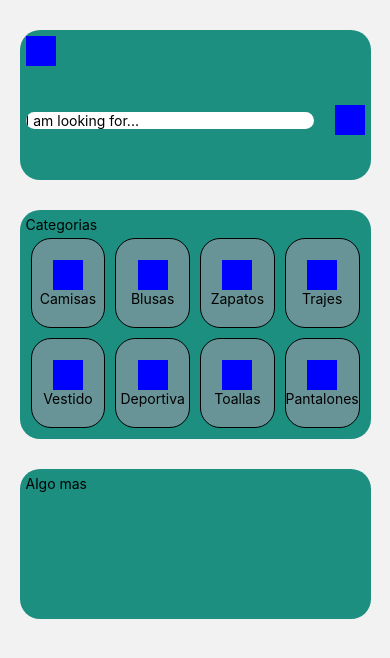
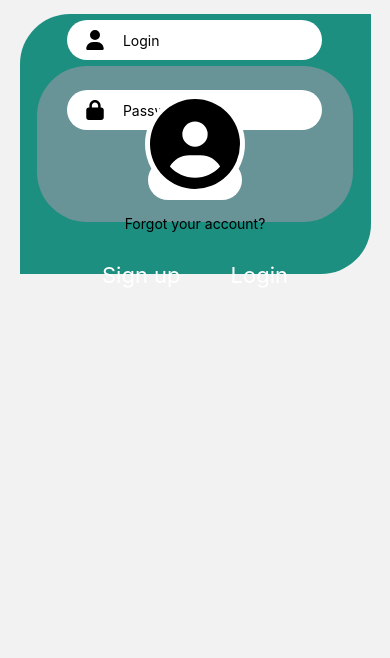
Before and after one commit to SolutechAAJM/ecommerce-movil, a React Native app: screen / in a window 390 px wide. Shown: the top 658 px of the page. Built offline with nearby package versions, Linux system fonts and the light colour scheme.

Commit message:
add module language

```diff
--- a/App.tsx
+++ b/App.tsx
@@ -12,7 +12,7 @@ const App: React.FC = () => {
 
 return (
   <NavigationContainer>
-  <Stack.Navigator initialRouteName="Dashboard">
+  <Stack.Navigator initialRouteName="Login">
     <Stack.Screen name="Login" component={Login} options={{ headerShown: false }} />
     <Stack.Screen name="Signup" component={SignUp} options={{ headerShown: false }} />
     <Stack.Screen name="Dashboard" component={Dashboard} options={{ headerShown: false }} />
--- a/config.ts
+++ b/config.ts
@@ -1 +1,5 @@
-export const urlBase:string = 'https://ecommerce-7or3.onrender.com/'
+export const config = {
+    urlBase: 'https://ecommerce-7or3.onrender.com/',
+    // language: "spanish",
+    language: "english"
+}
--- /dev/null
+++ b/src/modules/admin/labels.ts
@@ -0,0 +1,11 @@
+import { config } from "../../../config"
+const label = {
+    spanishLabels:{
+        login:"Iniciar sesión",
+    },
+    englishLables:{
+        login:"Login",
+    }
+}
+
+export const labels = (config.language=="english")?label.englishLables:label.spanishLabels;
--- a/src/modules/auth/login.tsx
+++ b/src/modules/auth/login.tsx
@@ -13,6 +13,7 @@ import stylesAuth from './styles/stylesAuth';
 import { CircleUser, User, Lock } from '../../../Icons';
 import { authServices } from './components/Request';
 import { useNavigation } from '@react-navigation/native';
+import { labels } from '../admin/labels';
 
 function Login(): React.JSX.Element {
   const [email, setEmail] = useState('');
@@ -68,7 +69,7 @@ function Login(): React.JSX.Element {
                 <TouchableOpacity style={stylesAuth.oTLoginSignUp}
                 onPress={login}
                 >
-                  <Text style={stylesAuth.txtBtnLoginSignUp}>Log in</Text>
+                  <Text style={stylesAuth.txtBtnLoginSignUp}>{labels.login}</Text>
                 </TouchableOpacity>
                 <Text>Forgot your account?</Text>
               </View>
```
Also changed, not shown: src/modules/admin/messages.ts (added).
